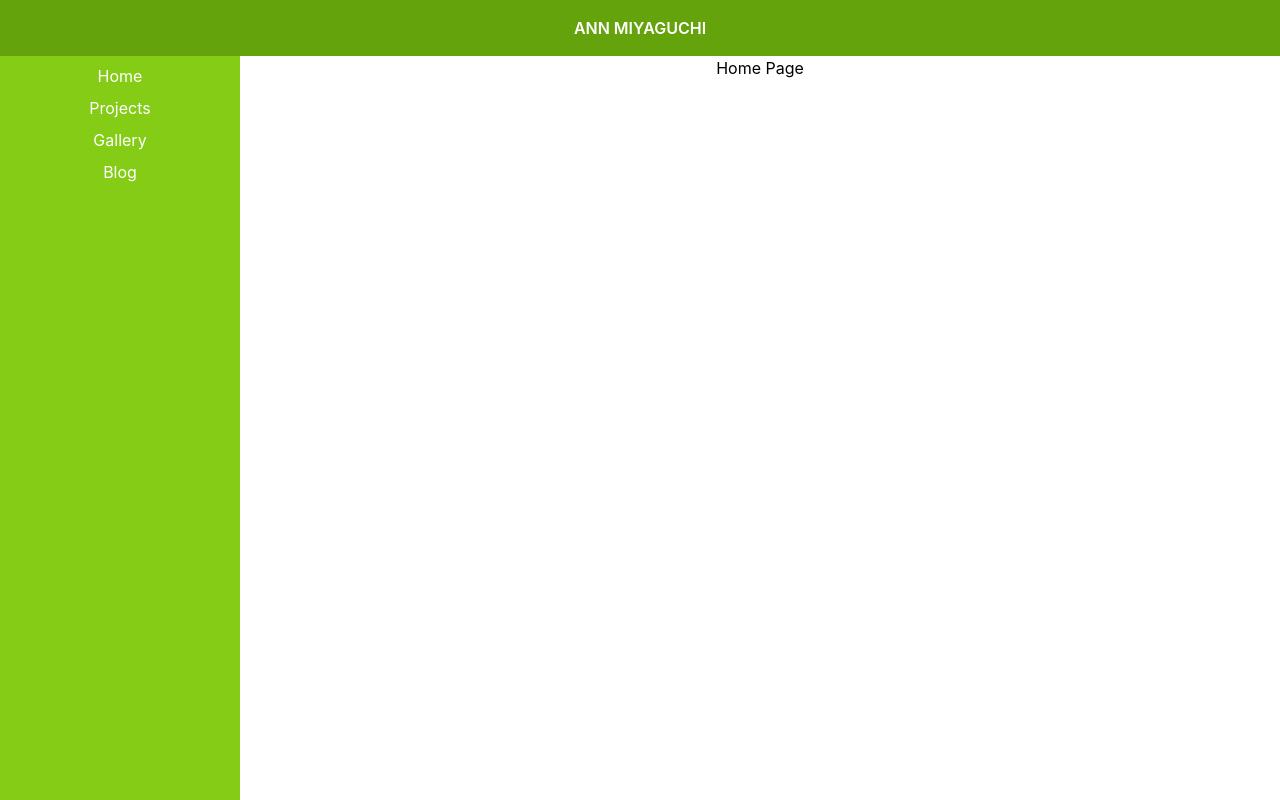
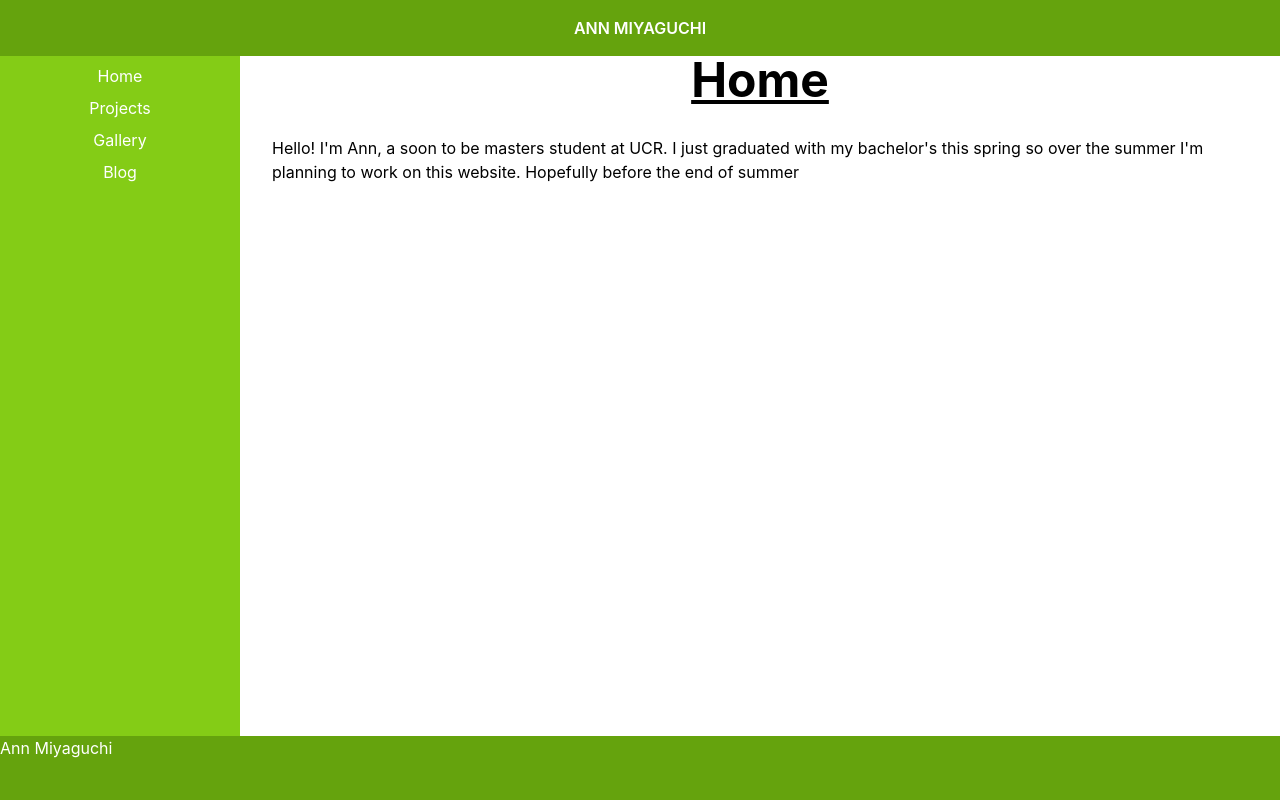
Before and after one commit to limesoda314/website2023, a React (Create React App) app: page / in a window 1280 px wide. Built offline with nearby package versions, Linux system fonts and the light colour scheme.

Commit message:
Added a footer, will need to modify the code later.

```diff
--- a/src/Components/Pages/Blog.js
+++ b/src/Components/Pages/Blog.js
@@ -1,7 +1,7 @@
 function Blog() {
     return (
     <div>
-
+        <title>Blog</title>
         <p> Blog </p>
 
 
--- a/src/Components/Pages/Gallery.js
+++ b/src/Components/Pages/Gallery.js
@@ -1,7 +1,7 @@
 function Gallery() {
     return (
     <div>
-
+        <title>Gallery</title>
         <p> Gallery </p>
 
 
--- a/src/Components/Pages/Home.js
+++ b/src/Components/Pages/Home.js
@@ -1,12 +1,22 @@
+<link rel="stylesheet" href="../Styles/textbox.css">
 
-// import CodeBlock from '../CodeBlock';
+</link>
+function Home() {
+    document.title = 'Home';
+    return (
+        <div>
+            <title>Home</title>
 
-function Home() {
-    return (
-    <div>
-        <p> Home Page</p>
-    {/* <CodeBlock/> */}
+            <div className="flex flex-col space-y-8">
+                <h1 className='text-5xl font-bold underline'>Home</h1>
+                <div className="px-8 text-left box-content box-border">
+                    Hello! I'm Ann, a soon to be masters student at UCR. I just graduated with my bachelor's this spring so over the summer I'm planning to work on this website. Hopefully before the end of summer
+                </div>
+            </div>
 
-    </div>);
+        </div>
+
+    );
+
 };
 export default Home;
--- a/src/Components/Pages/Layout.js
+++ b/src/Components/Pages/Layout.js
@@ -33,7 +33,7 @@ export default function Layout() {
                            {testMenuItems.map(({ href, title }) => (
                                <li className='m-2' key={title}>
                                    <NavLink to={href} >
-                                       <p className={'text-white'}>{title}</p>
+                                       <p className={'hover:bg-lime-300 text-white'}>{title}</p>
                                    </NavLink>
                                </li>
                            ))}
@@ -43,7 +43,14 @@ export default function Layout() {
                <main className={'flex-1'}>
                    <Outlet />
                </main>
+
+
            </div>
+           <footer className={"bg-lime-600 text-white flex inset-x-0 bottom-0 h-16 "}>
+                <p>
+                    Ann Miyaguchi
+                </p>
+            </footer>
        </div>
    );
 }
--- a/src/Components/Pages/NoPage.js
+++ b/src/Components/Pages/NoPage.js
@@ -2,6 +2,9 @@ import React from 'react';
 
 function NoPage() {
     return (
-    <h1>404 Error</h1>
+        <div>
+            <title>404 Error</title>
+            <h1>404 Error</h1>
+        </div>
     );
 } export default NoPage;
--- a/src/Components/Pages/Projects.js
+++ b/src/Components/Pages/Projects.js
@@ -1,10 +1,8 @@
 function Projects() {
     return (
     <div>
-
+        <title>Projects</title>
         <p> Projects</p>
-
-
     </div>);
 };
 export default Projects;
```
Also changed, not shown: package.json (+7 -0 lines), src/Components/CodeBlock.js (deleted), 1 other file (tests, documents, lock files or other folders).
